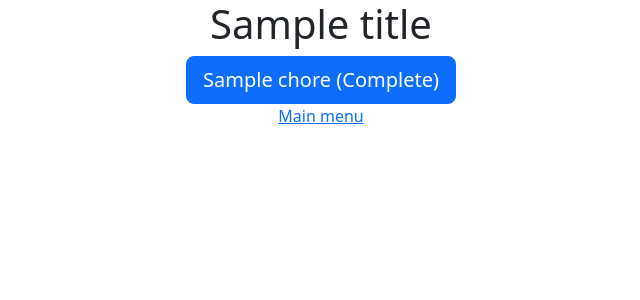
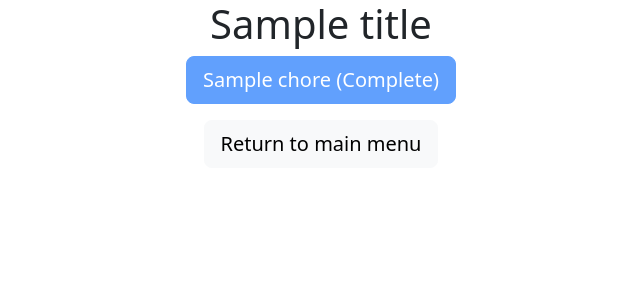
Before and after one commit to gorbynet/ChoreTracker, a Flask app: template templates/showPersonChores.html in a window 1280 px wide. Shown: the top 300 px of the page, without its empty margins (319-959 px from the left). Run offline with Flask 2, Linux system fonts and the light colour scheme; the template is opened without the code that fills it: most values are stand-ins (such as "Sample title", 1, 10 or a date in 2020); parts of the project's set-up code (start-up, migrations or seed data) failed here and were passed over.

Commit message:
Updated layout template

```diff
--- a/new_app.py
+++ b/new_app.py
@@ -60,7 +60,7 @@ app.json_provider_class = JSON_Improved # json_encoder
 @app.route('/')
 def index(methods=['GET']):
     people = json.loads(utils.get_chore_counts_by_person().T.to_json())
-    print("people:", people)
+    # print("people:", people)
     return render_template('index.html', title='People with chores today', people = people)
 
 @app.route('/showPersonChores')
@@ -68,7 +68,7 @@ def showPersonChores(methods=['GET']):
     if request.args.get('personId'):
         # should have personId and personName
         chores = json.loads(utils.get_person_chores(personId=request.args.get('personId')).T.to_json())
-        print(chores)
+        # print(chores)
         return render_template(
             'showPersonChores.html',
             title=request.args.get('personName'),
--- a/templates/layout.html
+++ b/templates/layout.html
@@ -14,7 +14,8 @@
     </body>
    <footer>
         <div class="container themed-container text-center">
-            <a href='/'>Main menu</a>
+            <p></p>
+            <a href='/' type="button" class="btn btn-light btn-lg">Return to main menu</a>
         </div>
     </footer>
 </html>
--- a/templates/showPersonChores.html
+++ b/templates/showPersonChores.html
@@ -17,8 +17,7 @@
             <a href="/completeChore?personId={{ personId }}&personName={{ title }}&choreInstanceId={{chores[chore]['ChoreInstanceID']}}",
                 type="button", class="btn btn-primary btn-lg"> {{ chores[chore]['name'] }} </a>
             {% else %}
-            <a href="/completeChore?personId={{ personId }}&personName={{ title }}&choreInstanceId={{chores[chore]['ChoreInstanceID']}}",
-                type="button", class="btn btn-primary btn-lg"> {{ chores[chore]['name'] }} (Complete)</a>
+            <button type="button" class="btn btn-primary btn-lg" disabled> {{ chores[chore]['name'] }} (Complete)</a>
             {% endif %}
 
         {% endfor %}
```
Also changed, not shown: 1 other file.
